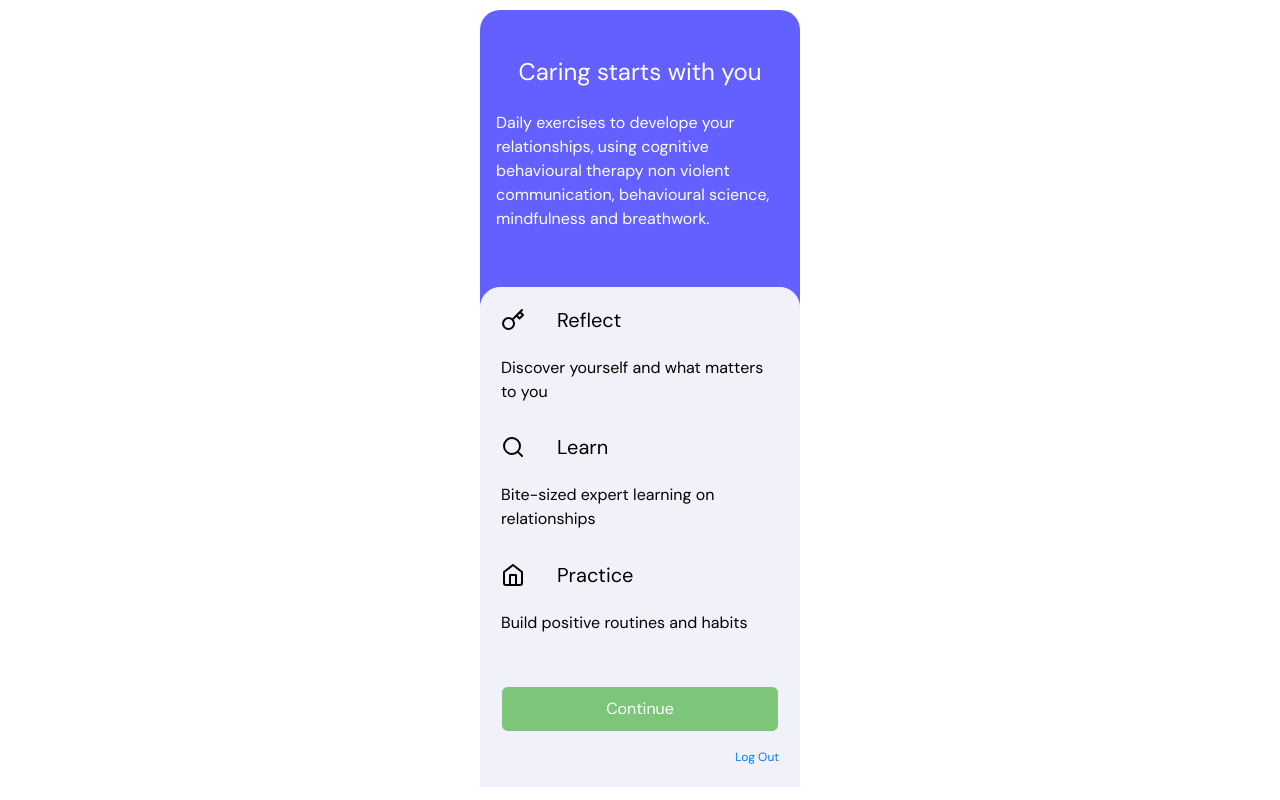
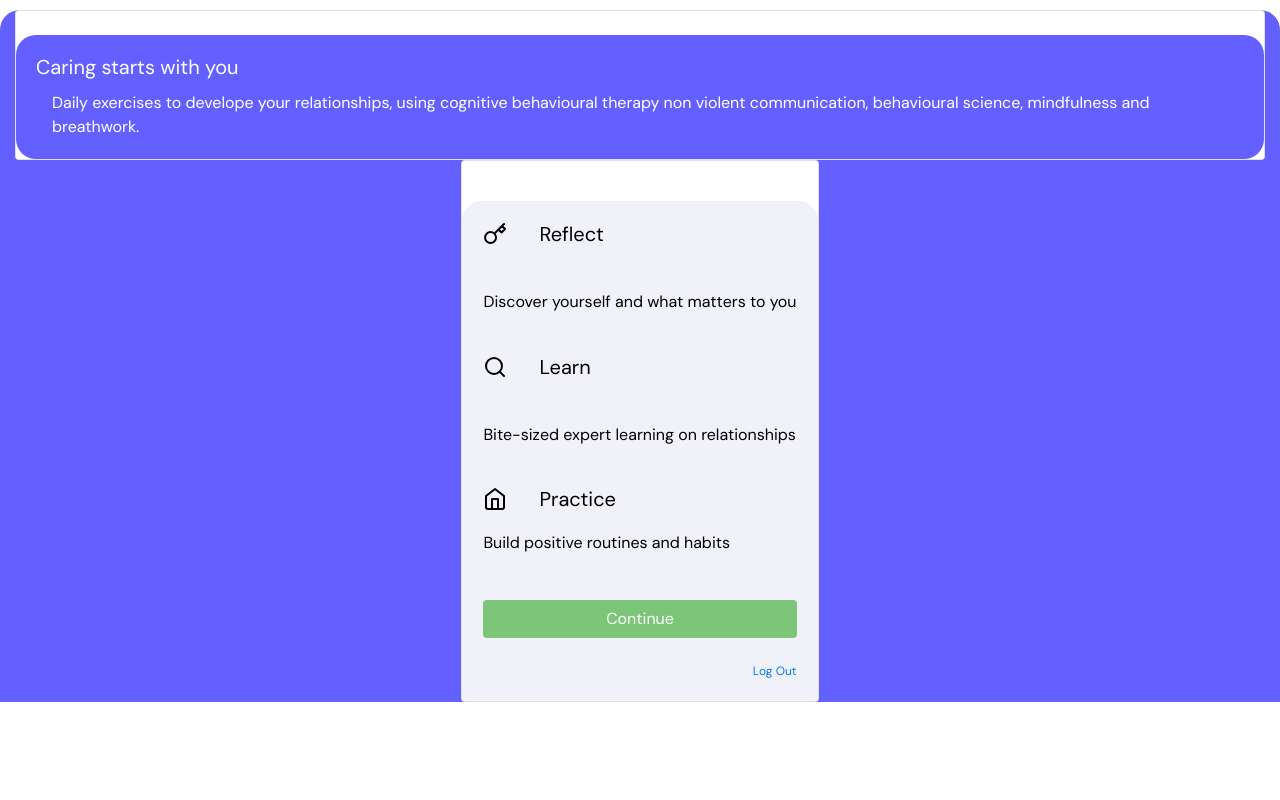
Before and after one commit to ybayraktutan/cyf-together, a React (Create React App) app in the folder client/: page /home in a window 1280 px wide. Built offline with nearby package versions, Linux system fonts and the light colour scheme.

Commit message:
Bootstrap added to Home

```diff
--- a/client/src/App.js
+++ b/client/src/App.js
@@ -4,6 +4,7 @@ import Register from "./Pages/Register";
 import { BrowserRouter, Switch, Route } from "react-router-dom";
 import Home from "./Pages/Home";
 import PracticePage from "./Pages/PracticePage";
+import "bootstrap/dist/css/bootstrap.min.css";
 import Note from "./Components/Note";
 import Confirmation from "./Pages/Confirmation";
 import "./Style/App.css";
--- a/client/src/Pages/Home.js
+++ b/client/src/Pages/Home.js
@@ -4,11 +4,68 @@ import { useHistory, Link } from "react-router-dom";
 import "../Style/Home.css";
 import * as Icon from "react-feather";
 import Logout from "../Components/Logout";
+import "bootstrap/dist/css/bootstrap.min.css";
+import { Container, Card, Button } from "react-bootstrap";
 
 const HomePage = () => {
 	const history = useHistory();
 	const newPage = () => history.push("/practice");
 	return (
+		<Container fluid className="home-container">
+			<Card>
+				<Card.Body className="title">
+					<Card.Title>Caring starts with you</Card.Title>
+					<Card.Text>
+						Daily exercises to develope your relationships, using cognitive
+						behavioural therapy non violent communication, behavioural science,
+						mindfulness and breathwork.
+					</Card.Text>
+				</Card.Body>
+			</Card>
+			<Card>
+				<Card.Body className="container-option">
+					<Card.Title className="section-title">
+						<Icon.Key />
+						<h5>Reflect</h5>
+					</Card.Title>
+					<Card.Text>Discover yourself and what matters to you</Card.Text>
+					<Card.Title className="section-title">
+						<Icon.Search />
+						<h5>Learn</h5>
+					</Card.Title>
+					<Card.Text>Bite-sized expert learning on relationships</Card.Text>
+					<Link
+						to="/practice"
+						onClick={newPage}
+						style={({ textDecoration: "none" }, { color: "black" })}
+					>
+						<Card.Title className="section-title">
+							<Icon.Home />
+							<h5>Practice</h5>
+						</Card.Title>
+						<Card.Text>Build positive routines and habits</Card.Text>
+					</Link>
+					<Button
+						variant="default"
+						style={{ color: "#FFF", backgroundColor: "#7DC579" }}
+						className="btn-continue"
+						onClick={newPage}
+					>
+						Continue
+					</Button>
+					<div className="log-out">
+						<Logout nav={"Log Out"} />
+					</div>
+				</Card.Body>
+			</Card>
+		</Container>
+	);
+};
+
+export default HomePage;
+
+/*
+return (
 		<div className="home-container">
 			<div className="title">
 				<h2>Caring starts with you</h2>
@@ -62,6 +119,4 @@ const HomePage = () => {
 			</div>
 		</div>
 	);
-};
-
-export default HomePage;
+*/
--- a/client/src/Style/Home.css
+++ b/client/src/Style/Home.css
@@ -1,11 +1,6 @@
 @import url('https://fonts.googleapis.com/css2?family=DM+Sans:wght@400;700&display=swap');
 
 
-* {
-  box-sizing: border-box;
-  padding: 0;
-  margin: 0;
-}
 
 .home-container{
   margin-top: 10px;
@@ -13,10 +8,9 @@
   flex-direction: column;
   justify-self: center;
   align-items: center;
-  width: 320px;
   background-color: #6360FF;
   color: white;
-  border-radius: 20px;
+  border-radius: 20px 20px 0 0;
 
 }
 
@@ -24,7 +18,6 @@
   background-color: #6360FF;
   background-size: cover;
   margin-top: 3vh;
-  width: 320px;
   border-radius: 20px;
 }
 
@@ -40,7 +33,6 @@
 
 .container-option{
   height: 500px;
-  width: 320px;
   display: flex;
   flex-direction: column;
   justify-content: space-between;
```
